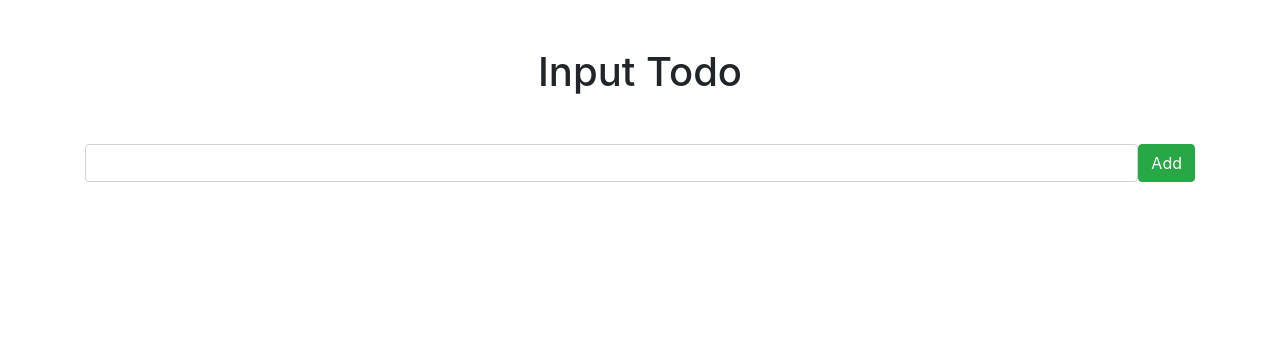
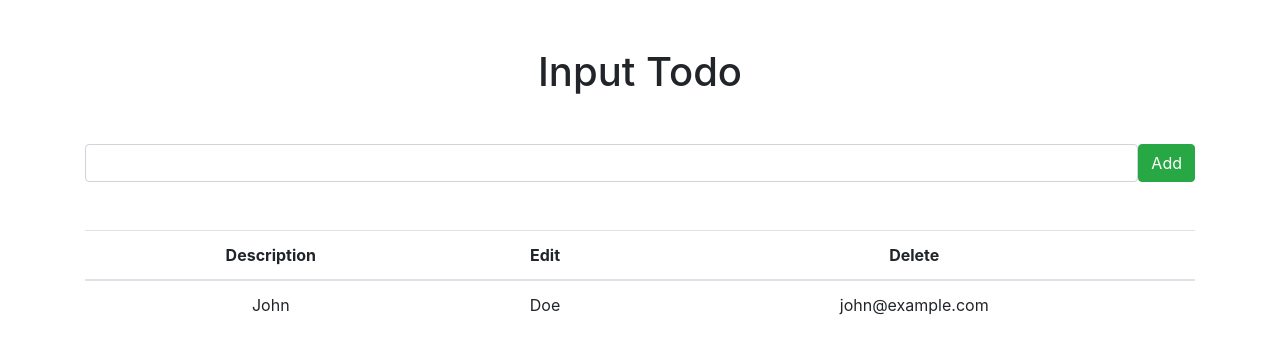
Before and after one commit to davidpaps/to_do_list, a React (Create React App) app in the folder client/: page / in a window 1280 px wide. Shown: the top 354 px of the page. Built offline with nearby package versions, Linux system fonts and the light colour scheme.

Commit message:
table imported into listTodos

```diff
--- a/client/src/App.js
+++ b/client/src/App.js
@@ -1,12 +1,14 @@
 import React, { Fragment } from "react";
 import "./App.css";
 import InputTodo from "./components/inputTodo";
+import ListTodos from "./components/listTodo";
 
 function App() {
   return (
     <Fragment>
       <div className="container">
         <InputTodo />
+        <ListTodos />
       </div>
     </Fragment>
   );
--- a/client/src/components/inputTodo.js
+++ b/client/src/components/inputTodo.js
@@ -12,7 +12,8 @@
         headers: { "Content-Type": "application/json" },
         body: JSON.stringify(body),
       });
-      console.log(response);
+
+      window.location = "/";
     } catch (err) {
       console.error(err.message);
     }
--- a/client/src/components/listTodo.js
+++ b/client/src/components/listTodo.js
@@ -0,0 +1,26 @@
+import React, { Fragment } from "react";
+
+const ListTodos = () => {
+  return (
+    <Fragment>
+      <table className="table mt-5 text-center">
+        <thead>
+          <tr>
+            <th>Description</th>
+            <th>Edit</th>
+            <th>Delete</th>
+          </tr>
+        </thead>
+        <tbody>
+          <tr>
+            <td>John</td>
+            <td>Doe</td>
+            <td>john@example.com</td>
+          </tr>
+        </tbody>
+      </table>
+    </Fragment>
+  );
+};
+
+export default ListTodos;
```
